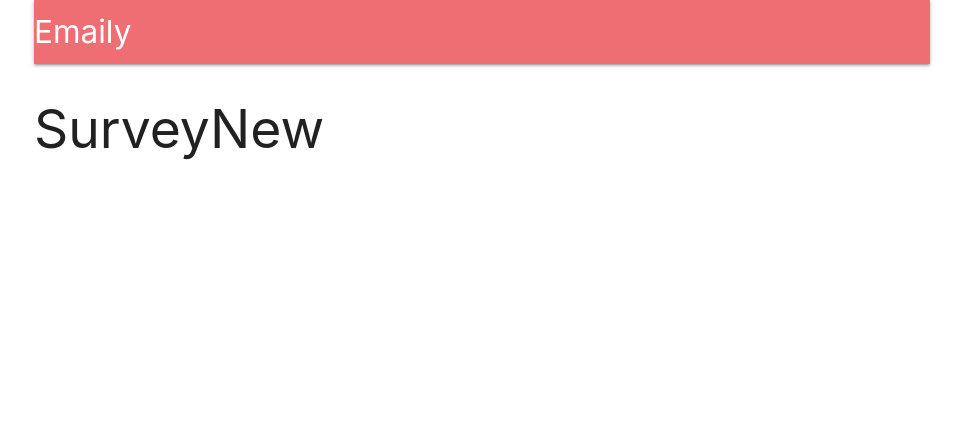
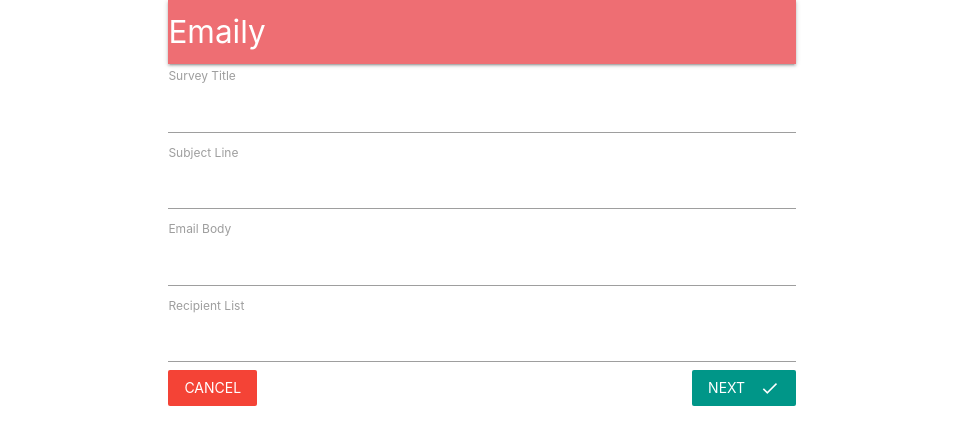
Before and after one commit to Zivilee/Emaily, a React app in the folder client/: page /surveys/new in a window 1280 px wide. Shown: the whole page, without its empty margins (158-1121 px from the left). Built offline with nearby package versions, Linux system fonts and the light colour scheme; no server answers.

Commit message:
Adding survey form and buttons

```diff
--- a/client/package.json
+++ b/client/package.json
@@ -16,6 +16,7 @@
     "react-scripts": "3.4.0",
     "react-stripe-checkout": "^2.6.3",
     "redux": "^4.0.5",
+    "redux-form": "^8.1.0",
     "redux-thunk": "^2.3.0"
   },
   "scripts": {
--- a/client/public/index.html
+++ b/client/public/index.html
@@ -10,6 +10,10 @@
       content="Web site created using create-react-app"
     />
     <link rel="apple-touch-icon" href="%PUBLIC_URL%/logo192.png" />
+    <link
+      href="https://fonts.googleapis.com/icon?family=Material+Icons"
+      rel="stylesheet"
+    />
     <!--
       manifest.json provides metadata used when your web app is installed on a
       user's mobile device or desktop. See https://developers.google.com/web/fundamentals/web-app-manifest/
--- a/client/src/components/App.js
+++ b/client/src/components/App.js
@@ -5,8 +5,8 @@ import * as actions from "../actions";
 
 import Header from "./Header";
 import Landing from "./Landing";
-const Dashboard = () => <h2>Dashboard</h2>;
-const SurveyNew = () => <h2>SurveyNew</h2>;
+import Dashboard from "./Dashboard";
+import SurveyNew from "./surveys/SurveyNew";
 
 class App extends Component {
   componentDidMount() {
@@ -16,7 +16,7 @@ class App extends Component {
     return (
       <div className="container">
         <BrowserRouter>
-          <div>
+          <div className="container">
             <Header />
             <Route exact path="/" component={Landing} />
             <Route exact path="/surveys" component={Dashboard} />
--- /dev/null
+++ b/client/src/components/Dashboard.js
@@ -0,0 +1,17 @@
+import React from "react";
+import { Link } from "react-router-dom";
+
+const Dashboard = () => {
+  return (
+    <div>
+      Dashboard
+      <div className="fixed-action-btn">
+        <Link to="/surveys/new" className="btn-floating btn-large red">
+          <i className="material-icons">add</i>
+        </Link>
+      </div>
+    </div>
+  );
+};
+
+export default Dashboard;
--- /dev/null
+++ b/client/src/components/surveys/SurveyField.js
@@ -0,0 +1,12 @@
+//SurveyField contains a logic to render a single
+// label and text input
+import React from "react";
+
+export default ({ input, label }) => {
+  return (
+    <div>
+      <label>{label}</label>
+      <input {...input} />
+    </div>
+  );
+};
--- /dev/null
+++ b/client/src/components/surveys/SurveyForm.js
@@ -0,0 +1,48 @@
+//SurveyForm shows a form for a user to add input
+import _ from "lodash";
+import React, { Component } from "react";
+import { reduxForm, Field } from "redux-form";
+import { Link } from "react-router-dom";
+import SurveyField from "./SurveyField";
+
+const FIELDS = [
+  { label: "Survey Title", name: "title" },
+  { label: "Subject Line", name: "subject" },
+  { label: "Email Body", name: "body" },
+  { label: "Recipient List", name: "emails" }
+];
+
+class SurveyForm extends Component {
+  renderFields() {
+    return _.map(FIELDS, ({ label, name }) => {
+      return (
+        <Field
+          key={name}
+          component={SurveyField}
+          type="text"
+          label={label}
+          name={name}
+        />
+      );
+    });
+  }
+  render() {
+    return (
+      <div>
+        <form onSubmit={this.props.handleSubmit(values => console.log(values))}>
+          {this.renderFields()}
+          <Link to="/surveys" className="red btn-flat white-text">
+            Cancel
+          </Link>
+          <button type="submit" className="teal btn-flat right white-text">
+            Next <i className="material-icons right">done</i>
+          </button>
+        </form>
+      </div>
+    );
+  }
+}
+
+export default reduxForm({
+  form: "surveyForm"
+})(SurveyForm);
--- /dev/null
+++ b/client/src/components/surveys/SurveyNew.js
@@ -0,0 +1,15 @@
+//SurveyNew shows SurveyForm and SurveyFormReview
+import React, { Component } from "react";
+import SurveyForm from "./SurveyForm";
+
+class SurveyNew extends Component {
+  render() {
+    return (
+      <div>
+        <SurveyForm />
+      </div>
+    );
+  }
+}
+
+export default SurveyNew;
--- a/client/src/reducers/index.js
+++ b/client/src/reducers/index.js
@@ -1,6 +1,8 @@
 import { combineReducers } from "redux";
+import { reducer as reduxForm } from "redux-form";
 import authReducer from "./authReducer";
 
 export default combineReducers({
-  auth: authReducer
+  auth: authReducer,
+  form: reduxForm
 });
```
Also changed, not shown: 1 other file.
